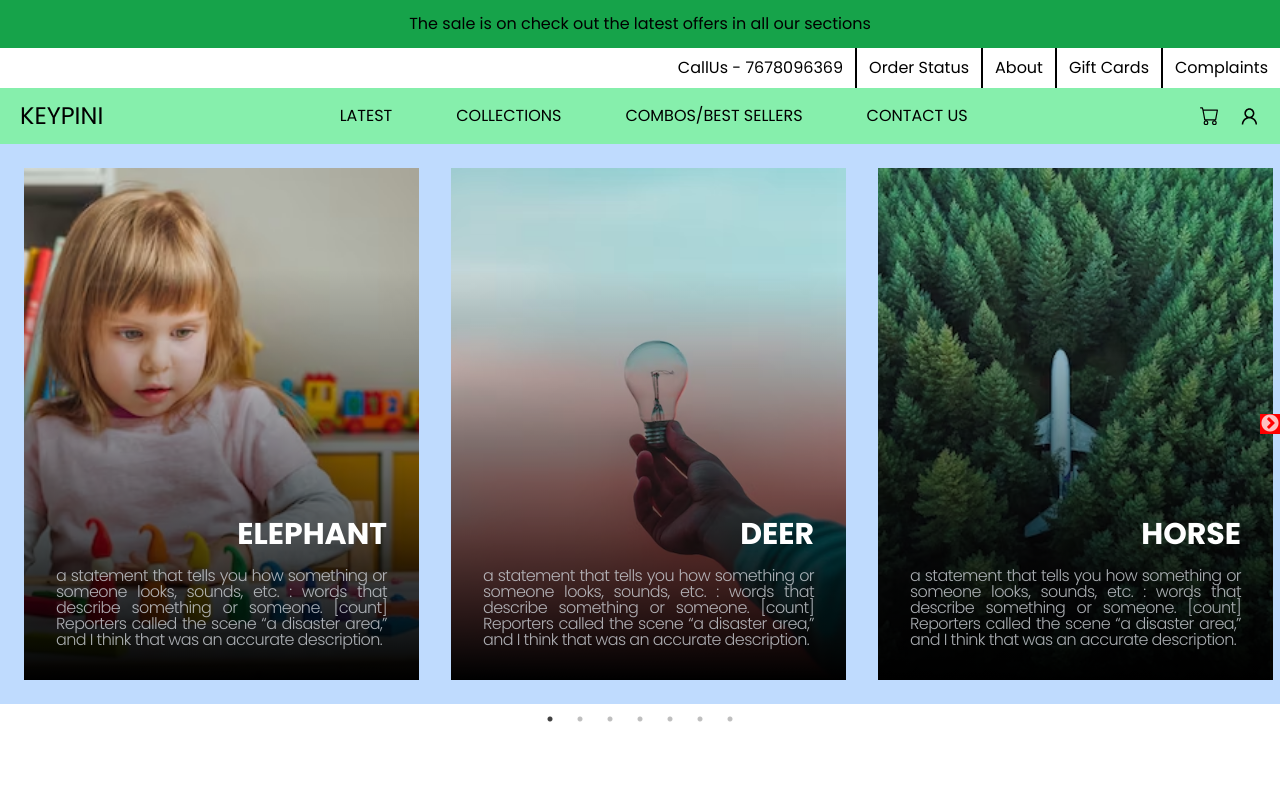
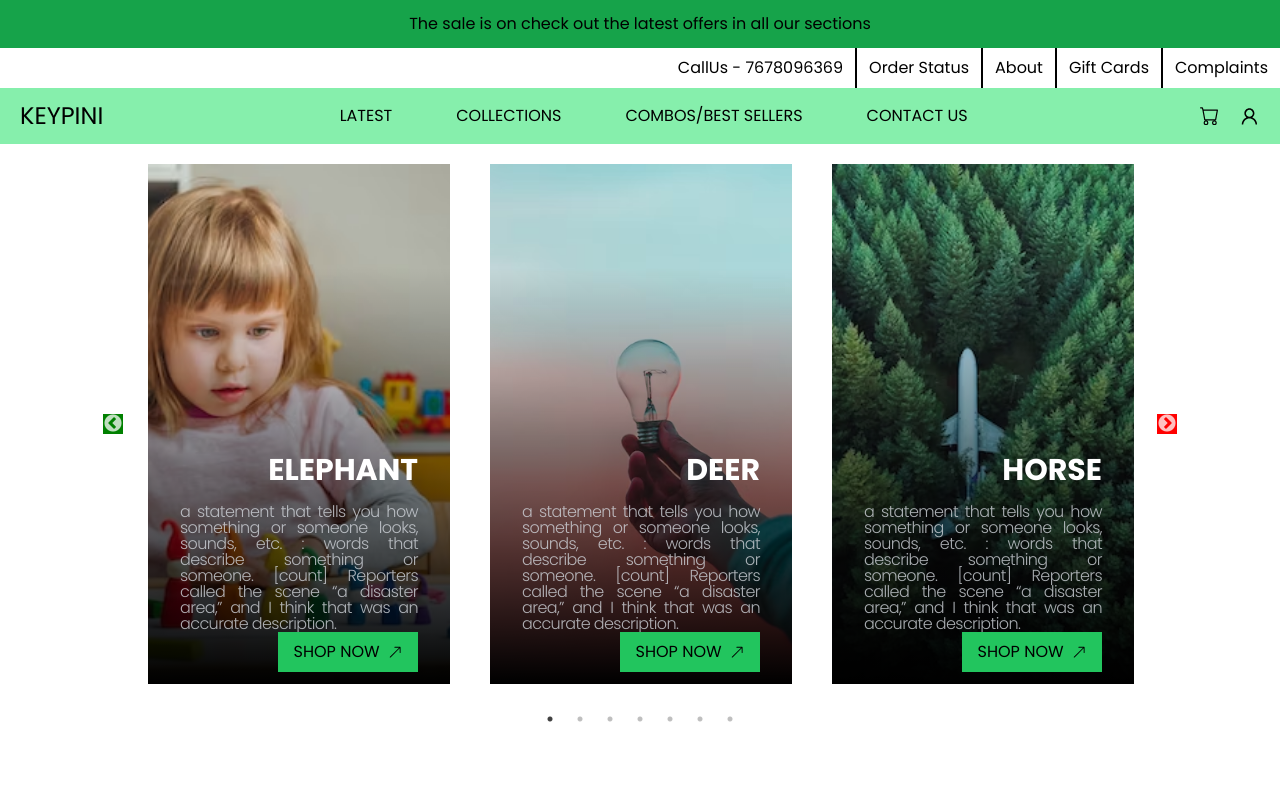
Before and after one commit to Dcode2100/MASSCREATIONS, a Next.js app: page / in a window 1280 px wide. Shown: the top 800 px of the page. Built offline with nearby package versions, Linux system fonts and the light colour scheme.

Commit message:
carousel button

```diff
--- a/components/carousel/Cardcontainer.jsx
+++ b/components/carousel/Cardcontainer.jsx
@@ -7,8 +7,7 @@ import "slick-carousel/slick/slick-theme.css";
 
 const Carousel = ({ carddata, settings }) => {
   return (
-
-      <Slider {...settings}>
+    <Slider {...settings} className="w-[80%] m-auto">
       <Cardcopy carddata={carddata[0]} />
       <Cardcopy carddata={carddata[1]} />
       <Cardcopy carddata={carddata[2]} />
@@ -17,7 +16,6 @@ const Carousel = ({ carddata, settings }) => {
       <Cardcopy carddata={carddata[5]} />
       <Cardcopy carddata={carddata[6]} />
     </Slider>
-
   );
 };
 
--- a/components/carousel/Cardcopy.jsx
+++ b/components/carousel/Cardcopy.jsx
@@ -5,8 +5,8 @@ import Buttonone from "../commoncomp/Buttonone";
 const Cardcopy = ({ carddata }) => {
   return (
     // MAKE A CARD IN WHICH THERE IS 70 COVERED WITH PHOTO AND LATER HALF WITH NAME DESCRIPTION AND ADD TO TO CART BUTTON AT BOTTOM
-    <div className="relative h-[calc(100vh_-_15rem)] bg-blue-200 p-6 pr-2">
-      <div className="relative h-full w-full ">
+    <div className="relative h-[calc(100vh_-_15rem)] w-[100%]  p-5">
+      <div className="h-full  relative  ">
         <Image
           className="absolute h-full w-full object-cover "
           src={carddata.photo}
@@ -23,15 +23,14 @@ const Cardcopy = ({ carddata }) => {
             {carddata.name}
           </h1>
           <p
-            className="text-justify text-[1rem] font-light leading-[1rem]
-           tracking-[-0.6px] text-gray-300 opacity-80  "
+            className="pb-5 text-justify text-[1rem] font-light
+           leading-[1rem] tracking-[-0.6px] text-gray-300 opacity-80  "
           >
             {carddata.description}
           </p>
         </div>
+        <Buttonone title={"SHOP NOW"} />
       </div>
-
-      <Buttonone title={"SHOP NOW"} />
     </div>
   );
 };
--- a/components/commoncomp/Buttonone.jsx
+++ b/components/commoncomp/Buttonone.jsx
@@ -3,9 +3,13 @@ import { BsArrowUpRight } from "react-icons/bs";
 
 const Buttonone = ({ title }) => {
   return (
-    <div className="relative m-auto mt-6 flex w-min items-center gap-2 rounded-lg bg-blue-600 px-3 py-[0.5rem] text-[0.9rem]">
-      <button className="w-min whitespace-nowrap after:h-full after:bg-black ">{title}</button>
-      <BsArrowUpRight style={{ fontSize: "0.9rem" }} />
+    <div className="absolute bottom-0 right-0 pr-8 pb-3">
+      <div className=" hover:text-white gap-2 artistic-button relative flex items-center bg-green-500 px-4 py-2 text-black transition-all duration-200 hover:bg-blue-600">
+        <button>
+          <p className="z-10">SHOP NOW</p>
+        </button>
+        <BsArrowUpRight style={{ fontSize: "0.9rem" }} />
+      </div>
     </div>
   );
 };
--- a/components/header/Headerbottom.jsx
+++ b/components/header/Headerbottom.jsx
@@ -12,21 +12,20 @@ const Headerbottom = ({smsidemenu,setSmsidemenu}) => {
 
 
   return (
-    <div >
+    <div>
       <div className="Header relative  flex h-[3.5rem] items-center justify-between bg-green-300  ">
         <div className="ml-5 flex w-min flex-row items-center  gap-4 pr-1  text-2xl">
-
           <div className="small-screen-menu md:hidden">
-          { !smsidemenu &&
+            {!smsidemenu && (
               <button
                 className="flex transition-all"
                 onClick={() => setSmsidemenu((prev) => !prev)}
               >
                 <BiMenu style={{ fontSize: "1.7rem" }} />
               </button>
-          }
+            )}
           </div>
-          <h1 >KEYPINI</h1>
+          <h1>KEYPINI</h1>
         </div>
         <div className="links flex h-full list-none items-center">
           {navlinks.map((link, index) => (
@@ -39,14 +38,18 @@ const Headerbottom = ({smsidemenu,setSmsidemenu}) => {
           ))}
         </div>
         <div className="mr-5  flex w-min gap-5">
+          <a href='/cart'>
             <BsCart
               style={{ fontSize: "1.2rem" }}
               className="cursor-pointer transition-all hover:scale-105"
             />
+          </a>
+          <a href="/account">
           <AiOutlineUser
             style={{ fontSize: "1.3rem" }}
             className="cursor-pointer transition-all hover:scale-105"
           />
+          </a>
         </div>
       </div>
 
--- a/components/home/Arrivals.jsx
+++ b/components/home/Arrivals.jsx
@@ -1,6 +1,5 @@
 import React from 'react'
 import { GiMoebiusStar } from "react-icons/gi";
-import "../../src/styles/arrivals.css";
 // always destructure when importing from reacticons
 
 
--- a/components/home/Herosection.jsx
+++ b/components/home/Herosection.jsx
@@ -77,8 +77,8 @@ const SamplePrevArrow = (props) => {
   const { className, style, onClick } = props;
   return (
     <div
-      className={`absolute top-1/2  transform  ${className} fontsize-[2rem]`}
-      style={{ display: "block", background: "green", left: "0" }}
+      className={` hero-prev-arrow absolute top-1/2  transform  ${className} fontsize-[2rem]`}
+      style={{ display: "block", background: "green", left: "" }}
       onClick={onClick}
     />
   );
@@ -88,8 +88,8 @@ const SampleNextArrow = (props) => {
   const { className, style, onClick } = props;
   return (
     <div
-      className={`absolute top-1/2 transform  ${className} `}
-      style={{ ...style, display: "block", background: "red", right: "0" }}
+      className={`hero-next-arrow absolute top-1/2 transform  ${className} `}
+      style={{ ...style, display: "block", background: "red", right: "" }}
       onClick={onClick}
     />
   );
--- a/next.config.js
+++ b/next.config.js
@@ -1,7 +1,7 @@
 /** @type {import('next').NextConfig} */
 const nextConfig = {
   reactStrictMode: true,
-  hotReload: false,
+
 
 };
 
--- a/package.json
+++ b/package.json
@@ -18,6 +18,7 @@
     "react-dom": "^18.2.0",
     "react-icons": "^4.8.0",
     "react-slick": "^0.29.0",
+    "sass": "^1.62.1",
     "slick-carousel": "^1.8.1",
     "typescript": "5.0.3"
   },
--- a/src/pages/_app.jsx
+++ b/src/pages/_app.jsx
@@ -1,5 +1,8 @@
 import "@/styles/globals.css";
 import "@/styles/second.css";
+import "@/styles/commoncomp.scss";
+import "@/styles/carousel.scss";
+import "@/styles/arrivals.css";
 import Header from "../../components/header/Header";
 import Footer from "../../components/footer/Footer";
 
--- /dev/null
+++ b/src/pages/cart.jsx
@@ -0,0 +1,9 @@
+import React from 'react'
+
+const cart = () => {
+  return (
+    <div>cart</div>
+  )
+}
+
+export default cart
--- /dev/null
+++ b/src/styles/carousel.scss
@@ -0,0 +1,6 @@
+// .hero-prev-arrow{
+
+// }
+// .hero-next-arrow{
+
+// }
--- /dev/null
+++ b/src/styles/commoncomp.scss
@@ -0,0 +1,27 @@
+.artistic-button {
+    p {
+        position: relative;
+        z-index: 1;
+        color: black;
+    }
+    svg {
+        z-index: 1;
+        color: black;
+    }
+}
+.artistic-button::after {
+    content: "";
+    position: absolute;
+    bottom: 0;
+    left: 0;
+    width: 100%;
+    height: 0%;
+    background-color: white;
+    transition: height 0.3s ease;
+    z-index: 0;
+}
+
+.artistic-button:hover::after {
+    height: 100%;
+    top: 0;
+}
```
Also changed, not shown: public/inspiration/cart.jpg (added), 1 other file (tests, documents, lock files or other folders). Lines whose indentation alone changed are shown as unchanged.
